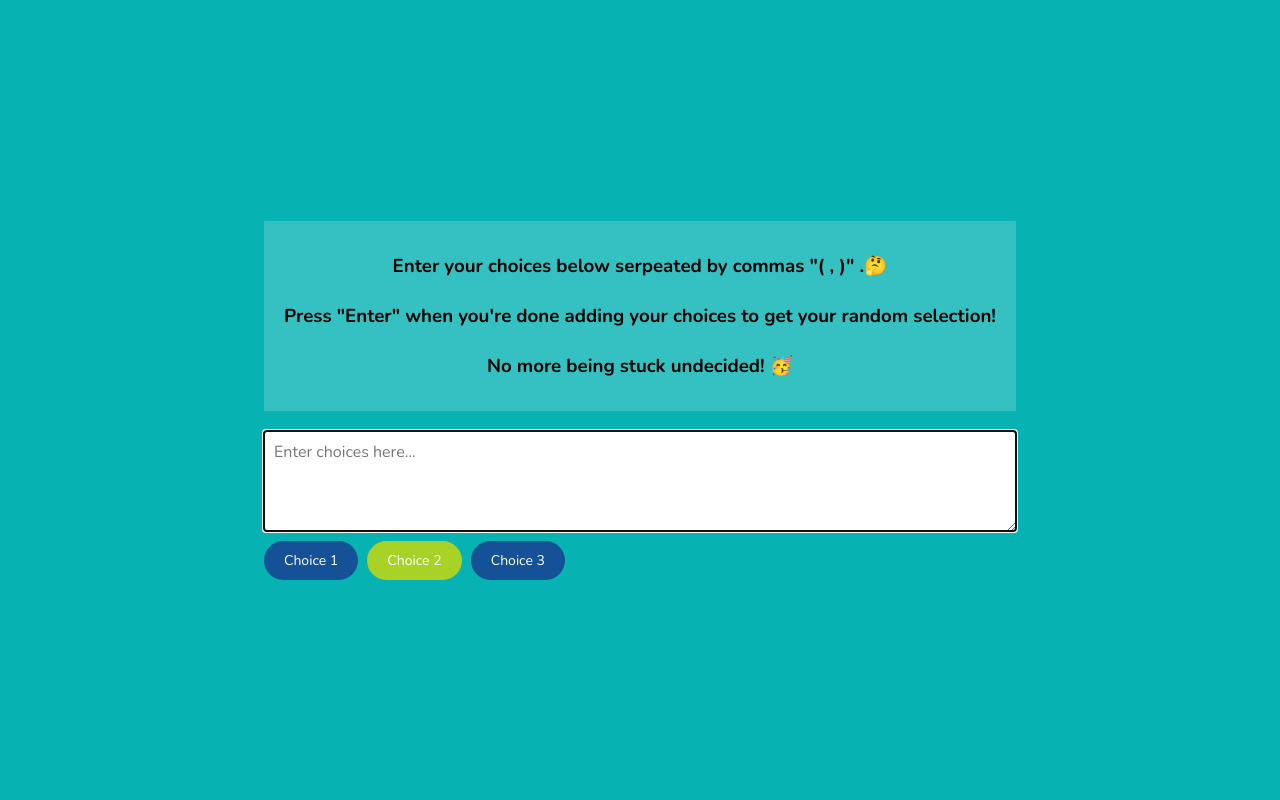
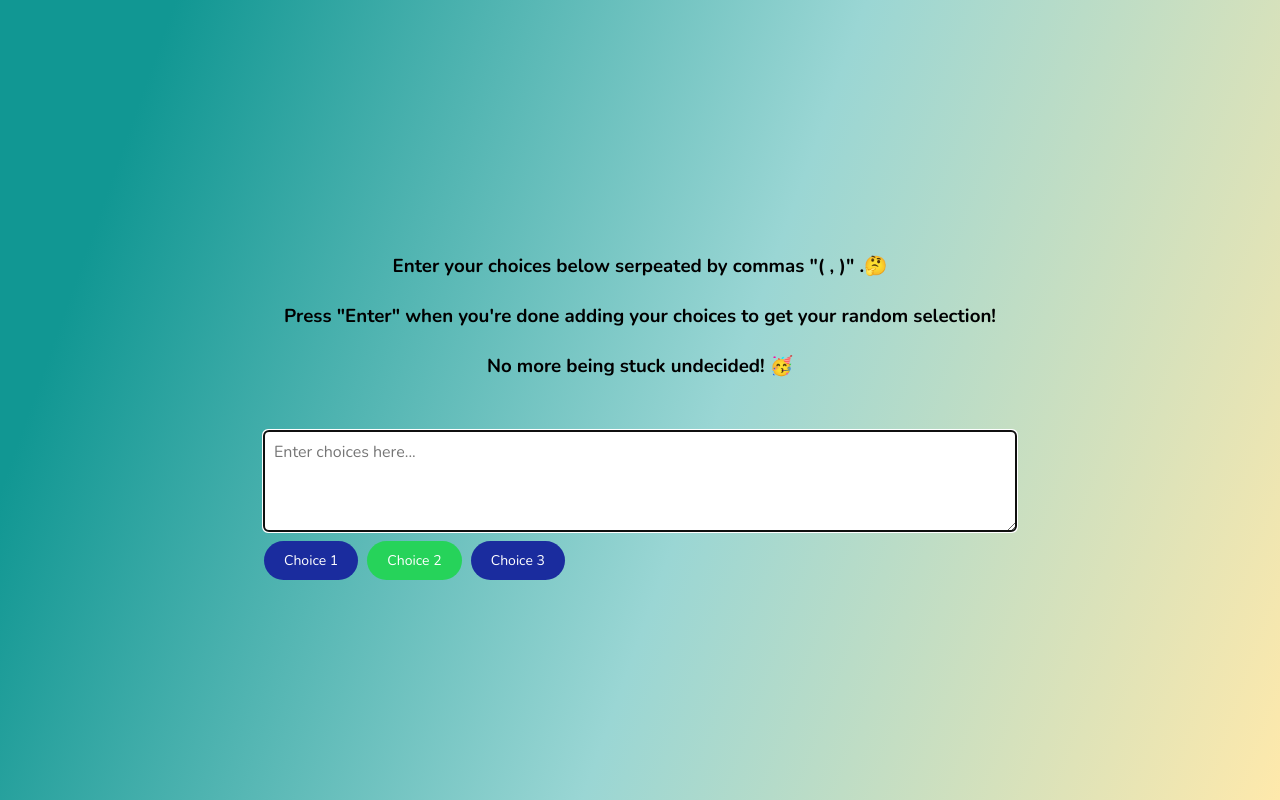
Before and after one commit to Kstrohfus/random-choice-picker, a plain HTML site: page index.html in a window 1280 px wide. Drawn offline with nearby package versions, Linux system fonts and the light colour scheme.

Commit message:
Made it pretty with css edits

```diff
--- a/css/main.css
+++ b/css/main.css
@@ -5,7 +5,12 @@
 }
 
 body {
-    background-color: #06b2b2;
+    background: linear-gradient(
+        109.6deg,
+        rgb(17, 151, 147) 11.2%,
+        rgb(154, 214, 212) 55.4%,
+        rgb(255, 233, 171) 100.2%
+    );
     font-family: "Nunito", sans-serif;
     display: flex;
     flex-direction: column;
@@ -17,7 +22,9 @@ body {
 }
 
 h3 {
-    background-color: rgba(255, 255, 255, 0.187);
+    background-color: background: linear-gradient(109.6deg, rgb(17, 151, 147) 11.2%, rgb(154, 214, 212) 55.4%, rgb(255, 233, 171) 100.2%);
+    border: #06b2b2;
+    border-radius: 40px;
     margin: 10px 0 20px;
     text-align: center;
     line-height: 50px;
@@ -30,6 +37,7 @@ container {
 
 textarea {
     border: none;
+    border-radius: 5px;
     display: block;
     width: 100%;
     height: 100px;
@@ -39,9 +47,9 @@ textarea {
 }
 
 .tag {
-    background-color: #145196;
+    background-color: #1a2c9e;
     color: #fff;
-    border-radius: 50px;
+    border-radius: 25px;
     padding: 10px 20px;
     margin: 10px 5px 10px 0;
     font-size: 14px;
@@ -49,5 +57,5 @@ textarea {
 }
 
 .tag.highlight {
-    background-color: #a8d326;
+    background-color: #26d35a;
 }
```
